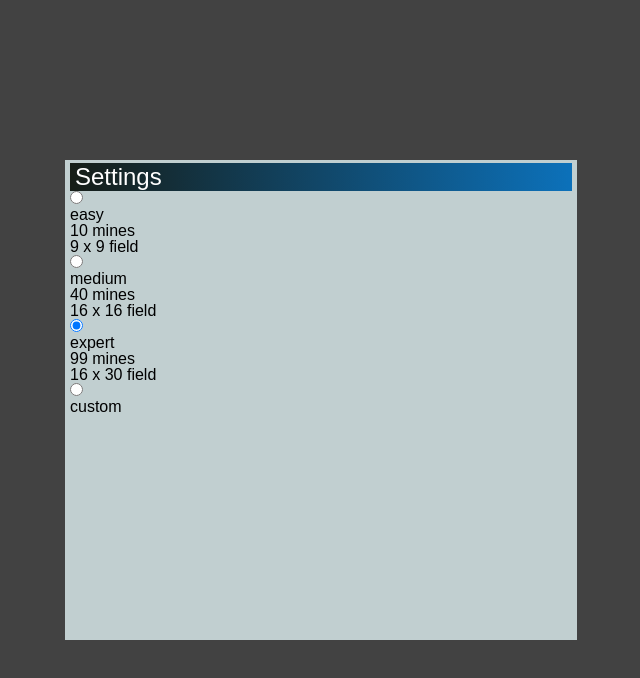
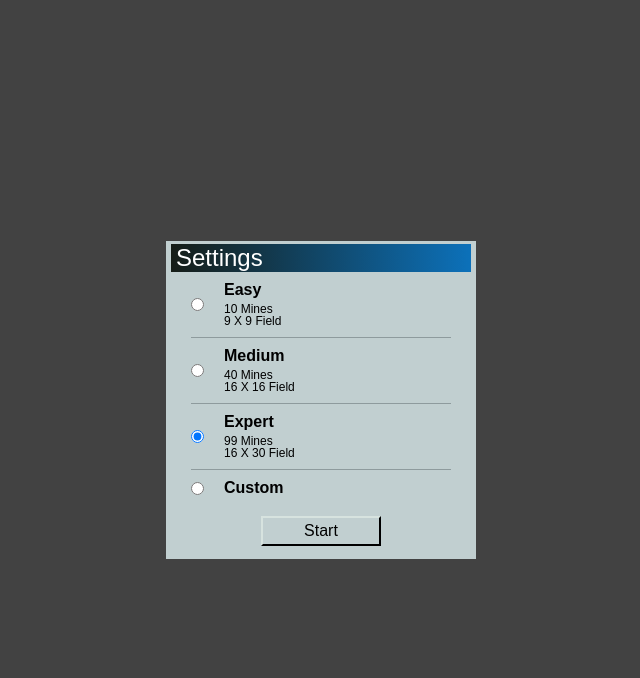
Before and after one commit to Dual1tyxd3v/minesweeper, a React (Vite) app: page / in a window 1280 px wide. Shown: the top 678 px of the page, without its empty margins (319-959 px from the left). Built offline with nearby package versions, Linux system fonts and the light colour scheme.

Commit message:
Finished menu

```diff
--- a/src/globalstyles.ts
+++ b/src/globalstyles.ts
@@ -3,6 +3,7 @@ import { createGlobalStyle } from 'styled-components';
 const GlobalStyles = createGlobalStyle`
 :root {
   --color-windows-bg: #c1cfd0;
+  --color-windiws-border: #8e9b9d;
   --lg-border: linear-gradient(to right, #161d17, #0c71ba);
 }
 
@@ -67,6 +68,10 @@ button {
   border: none;
   outline: none;
 }
+
+.errorInput {
+  outline: 1px solid red !important;
+}
 `;
 
 export default GlobalStyles;
--- a/src/pages/settings.tsx
+++ b/src/pages/settings.tsx
@@ -2,8 +2,6 @@ import styled from 'styled-components';
 import Form from '../ui/form';
 
 const Wrapper = styled.div`
-  width: 40vw;
-  height: 60vh;
   background-color: var(--color-windows-bg);
   padding: 3px 5px;
 `;
--- a/src/types.ts
+++ b/src/types.ts
@@ -9,4 +9,4 @@ export type ConfigField = {
   columns: number | number[];
   mines: number | number[];
   name: string;
-}
+};
--- /dev/null
+++ b/src/ui/customField.tsx
@@ -0,0 +1,96 @@
+import styled from 'styled-components';
+import { ChangeEvent } from 'react';
+import { config } from '../utils/config';
+
+const CustomDiv = styled.div`
+  padding: 1rem 0;
+  width: 25rem;
+`;
+
+const FormField = styled.div`
+  display: flex;
+  justify-content: space-between;
+  align-items: center;
+
+  &:not(:last-child) {
+    margin-bottom: 0.5rem;
+  }
+`;
+
+const Input = styled.input`
+  width: 10rem;
+  padding: 0 5px;
+
+  &:focus {
+    outline: none;
+  }
+`;
+
+type CustomFieldProps = {
+  customDif: {
+    rows: number;
+    columns: number;
+    mines: number;
+  };
+  customHandler: (e: ChangeEvent) => void;
+};
+
+export default function CustomField({
+  customDif,
+  customHandler,
+}: CustomFieldProps) {
+  const { rows, columns, mines } = customDif;
+  const [minRows, maxRows] = config.custom.rows;
+  const [minColumns, maxColumns] = config.custom.columns;
+  const [minMines] = config.custom.mines;
+
+  return (
+    <CustomDiv>
+      <FormField>
+        <label htmlFor="height">
+          <b>Height </b>({minRows}-{maxRows})
+        </label>
+        <Input
+          onChange={customHandler}
+          type="number"
+          name="height"
+          id="height"
+          data-name="rows"
+          value={rows}
+          min={minRows}
+          max={maxRows}
+        />
+      </FormField>
+      <FormField>
+        <label htmlFor="width">
+          <b>Width </b>({minColumns}-{maxColumns})
+        </label>
+        <Input
+          onChange={customHandler}
+          type="number"
+          name="width"
+          id="width"
+          data-name="columns"
+          value={columns}
+          min={minColumns}
+          max={maxColumns}
+        />
+      </FormField>
+      <FormField>
+        <label htmlFor="mines">
+          <b>Mines </b>({minMines}-{rows * columns - 1})
+        </label>
+        <Input
+          onChange={customHandler}
+          type="number"
+          name="mines"
+          id="mines"
+          data-name="mines"
+          value={mines}
+          min={minMines}
+          max={rows * columns - 1}
+        />
+      </FormField>
+    </CustomDiv>
+  );
+}
--- a/src/ui/difficultyField.tsx
+++ b/src/ui/difficultyField.tsx
@@ -2,7 +2,31 @@ import styled from 'styled-components';
 import { ConfigField } from '../types';
 import { ChangeEvent } from 'react';
 
-const FormField = styled.div``;
+const FormField = styled.div`
+  display: flex;
+  align-items: center;
+  padding: 1rem 0;
+  text-align: left;
+
+  &:not(:last-child) {
+    border-bottom: 1px solid var(--color-windiws-border);
+  }
+`;
+
+const Input = styled.input`
+  margin-right: 2rem;
+`;
+
+const Label = styled.label`
+  text-transform: capitalize;
+`;
+
+const Description = styled.p`
+  font-size: 1.2rem;
+  &:not(:last-child) {
+    margin-top: 0.5rem;
+  }
+`;
 
 type DifficultyFieldProps = {
   config: ConfigField;
@@ -18,7 +42,7 @@ export default function DifficultyField({
   const { rows, columns, mines, name } = config;
   return (
     <FormField>
-      <input
+      <Input
         type="radio"
         checked={currDifficulty === name}
         value={name}
@@ -26,11 +50,19 @@ export default function DifficultyField({
         id={name}
         onChange={radioBtnHandler}
       />
-      <label htmlFor={name}>
-        <p>{name}</p>
-        <p>{typeof mines === 'number' && `${mines} mines`}</p>
-        <p>{typeof rows === 'number' && `${rows} x ${columns} field`}</p>
-      </label>
+      <Label htmlFor={name}>
+        <p>
+          <b>{name}</b>
+        </p>
+        {typeof mines === 'number' && (
+          <>
+            <Description>{mines} mines</Description>
+            <Description>
+              {rows} x {columns} field
+            </Description>
+          </>
+        )}
+      </Label>
     </FormField>
   );
 }
--- a/src/ui/form.tsx
+++ b/src/ui/form.tsx
@@ -1,26 +1,71 @@
-import { ChangeEvent, useCallback, useState } from 'react';
+import { ChangeEvent, FormEvent, useCallback, useState } from 'react';
 import styled from 'styled-components';
 import { config } from '../utils/config';
 import DifficultyField from './difficultyField';
+import CustomField from './customField';
 
-const StyledForm = styled.form``;
+const StyledForm = styled.form`
+  padding: 0 2rem 1rem;
+  width: 30rem;
+  text-align: center;
+`;
 
-const CustomField = styled.div``;
+const Button = styled.button`
+  width: 12rem;
+  padding: 5px;
+  background-color: var(--color-windows-bg);
+  border-top: 2px solid #d7e3df;
+  border-left: 2px solid #d7e3df;
+  border-right: 2px solid #000;
+  border-bottom: 2px solid #000;
+  margin-top: 1rem;
+  cursor: pointer;
 
-const FormField = styled.div``;
+  &:hover {
+    outline: 1px solid #000;
+  }
+
+  &:focus {
+    border-bottom: 2px solid #d7e3df;
+    border-right: 2px solid #d7e3df;
+    border-left: 2px solid #000;
+    border-top: 2px solid #000;
+  }
+`;
 
 export default function Form() {
   const [difficulty, setDifficulty] = useState('expert');
+  const { rows, columns, mines } = config.custom;
+  const [customDif, setCustomDif] = useState({
+    rows: rows[0],
+    columns: columns[0],
+    mines: mines[0],
+  });
 
   const radioBtnHandler = useCallback((e: ChangeEvent) => {
     const radioBtn = e.target as HTMLInputElement;
     setDifficulty(radioBtn.value);
   }, []);
 
+  const customHandler = useCallback((e: ChangeEvent) => {
+    const input = e.target as HTMLInputElement;
+    const fieldName = input.dataset.name as string;
+
+    setCustomDif((prev) => ({
+      ...prev,
+      [fieldName as keyof typeof customDif]: Number(input.value),
+    }));
+  }, []);
+
+  function submitHandler(e: FormEvent) {
+    e.preventDefault();
+
+  }
+
   const menuData = Object.entries(config);
-  console.log(menuData);
   return (
-    <StyledForm>
+    <StyledForm onSubmit={submitHandler}>
+      <div>
         {menuData.map((option, i) => (
           <DifficultyField
             key={`${i}_${option[1].name}`}
@@ -29,22 +74,13 @@ export default function Form() {
             radioBtnHandler={radioBtnHandler}
           />
         ))}
+      </div>
       {difficulty === 'custom' && (
-        <CustomField>
-          <FormField>
-            <label htmlFor="height">Height</label>
-            <input type="number" name="height" id="height" />
-          </FormField>
-          <FormField>
-            <label htmlFor="width">Width</label>
-            <input type="number" name="width" id="width" />
-          </FormField>
-          <FormField>
-            <label htmlFor="mines">Mines amount</label>
-            <input type="number" name="mines" id="mines" />
-          </FormField>
-        </CustomField>
+        <CustomField customHandler={customHandler} customDif={customDif} />
       )}
+      <Button>
+        <span>Start</span>
+      </Button>
     </StyledForm>
   );
 }
```
Lines whose indentation alone changed are shown as unchanged.
